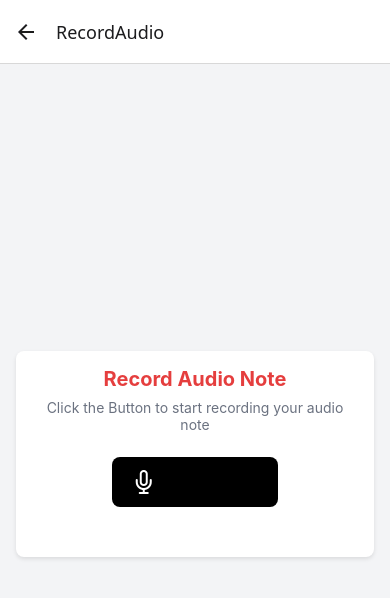
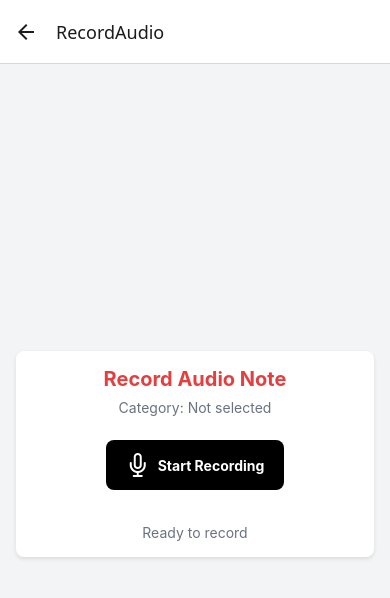
Before and after one commit to JorgeRodriguez5167/Frontend-Study-App, a React Native app: screen /RecordAudio in a window 390 px wide. Shown: the top 598 px of the page. Built offline with nearby package versions, Linux system fonts and the light colour scheme.

Commit message:
Update RecordAudioScreen.js

```diff
--- a/RecordAudioScreen.js
+++ b/RecordAudioScreen.js
@@ -1,141 +1,134 @@
-import React, { useState, useRef, useEffect } from 'react';
-import {
-  Text,
-  View,
-  TouchableOpacity,
-  StyleSheet,
-  Alert,
-  Modal,
-  SafeAreaView,
-  ScrollView,
-  ActivityIndicator,
-} from 'react-native';
+import React, { useState, useEffect } from 'react';
+import { View, Text, TouchableOpacity, ScrollView, StyleSheet, ActivityIndicator, Modal, Alert, Platform } from 'react-native';
+import * as FileSystem from 'expo-file-system';
 import { Audio } from 'expo-av';
-import { useNavigation } from '@react-navigation/native';
 import Icon from 'react-native-vector-icons/Feather';
+
+const BACKEND_URL = 'https://backend-study-app-production.up.railway.app';
 
 export default function RecordAudioScreen() {
   const [isRecording, setIsRecording] = useState(false);
-  const [recording, setRecording] = useState(null);
   const [audioUri, setAudioUri] = useState(null);
-  const [sound, setSound] = useState(null);
+  const [transcription, setTranscription] = useState('');
+  const [summary, setSummary] = useState('');
+  const [uploading, setUploading] = useState(false);
+  const [summarizing, setSummarizing] = useState(false);
+  const [sound, setSound] = useState();
   const [showCategoryModal, setShowCategoryModal] = useState(false);
-  const [selectedCategory, setSelectedCategory] = useState(null);
-  const [showConfirmModal, setShowConfirmModal] = useState(false);
-  const [transcription, setTranscription] = useState(null);
-  const [uploading, setUploading] = useState(false);
-
-  const navigation = useNavigation();
-  const categoryOptions = ['Health', 'Biology', 'Arts', 'English', 'History'];
-
-  const requestMicPermission = async () => {
-    const { status } = await Audio.requestPermissionsAsync();
-    if (status !== 'granted') {
-      Alert.alert('Permission required', 'Microphone access is needed to record audio.');
-      return false;
-    }
-    return true;
-  };
+  const [selectedCategory, setSelectedCategory] = useState('');
 
   const startRecording = async () => {
-    const hasPermission = await requestMicPermission();
-    if (!hasPermission) return;
+    try {
+      setTranscription('');
+      setSummary('');
+      const permission = await Audio.requestPermissionsAsync();
+      if (!permission.granted) throw new Error('Permission to access microphone is required');
 
-    try {
       await Audio.setAudioModeAsync({
         allowsRecordingIOS: true,
-        playsInSilentModeIOS: true
+        playsInSilentModeIOS: true,
       });
-      const newRecording = new Audio.Recording();
-      await newRecording.prepareToRecordAsync(Audio.RECORDING_OPTIONS_PRESET_HIGH_QUALITY);
-      await newRecording.startAsync();
-      setRecording(newRecording);
-      setIsRecording(true);
-    } catch (error) {
-      console.error('Failed to start recording', error);
+
+      const { recording } = await Audio.Recording.createAsync(Audio.RecordingOptionsPresets.HIGH_QUALITY);
+      setIsRecording(recording);
+    } catch (err) {
+      console.error('Failed to start recording', err);
+      Alert.alert('Error', 'Failed to start recording.');
     }
   };
 
   const stopRecording = async () => {
-    if (!recording) return;
     try {
-      await recording.stopAndUnloadAsync();
-      const uri = recording.getURI();
+      await isRecording.stopAndUnloadAsync();
+      const uri = isRecording.getURI();
       setAudioUri(uri);
-      setRecording(null);
+    } catch (err) {
+      console.error('Failed to stop recording', err);
+      Alert.alert('Error', 'Failed to stop recording.');
+    } finally {
       setIsRecording(false);
-      setShowConfirmModal(true);
-    } catch (error) {
-      console.error('Failed to stop recording', error);
     }
   };
 
   const playRecording = async () => {
     if (!audioUri) return;
-    try {
-      const { sound: newSound } = await Audio.Sound.createAsync({ uri: audioUri });
-      setSound(newSound);
-      await newSound.playAsync();
-    } catch (error) {
-      console.error('Error playing sound', error);
-    }
+    const { sound } = await Audio.Sound.createAsync({ uri: audioUri });
+    setSound(sound);
+    await sound.playAsync();
   };
 
-  const transcribeRecording = async () => {
+  const handleCategorySelect = (category) => {
+    setSelectedCategory(category);
+    setShowCategoryModal(false);
+    startRecording();
+  };
+
+  const transcribeAudio = async () => {
     if (!audioUri) return;
     setUploading(true);
-    setTranscription(null);
+    setTranscription('');
+
     try {
-      const response = await fetch(audioUri);
-      const audioBlob = await response.blob();
-      const file = new File([audioBlob], 'recorded_audio.wav', {
-        type: 'audio/wav',
-      });
+      let response;
+      if (Platform.OS === 'web') {
+        const blob = await (await fetch(audioUri)).blob();
         const formData = new FormData();
-      formData.append('file', file);
-
-      const res = await fetch('https://backend-study-app-production.up.railway.app/transcribe?stream=false', {
+        formData.append('file', new File([blob], 'recording.wav', { type: 'audio/wav' }));
+        response = await fetch(`${BACKEND_URL}/transcribe?stream=false`, {
           method: 'POST',
           body: formData,
         });
+      } else {
+        const result = await FileSystem.uploadAsync(`${BACKEND_URL}/transcribe?stream=false`, audioUri, {
+          fieldName: 'file',
+          httpMethod: 'POST',
+          uploadType: FileSystem.FileSystemUploadType.MULTIPART,
+          mimeType: 'audio/m4a',
+        });
+        response = {
+          json: async () => JSON.parse(result.body),
+        };
+      }
 
-      if (!res.ok) throw new Error('Transcription failed');
-
-      const data = await res.json();
-      setTranscription(data.transcription);
-
-      // 🚀 Send transcription and selected category to HomeScreen
-      navigation.navigate('HomeScreen', {
-        transcribedText: data.transcription,
-        category: selectedCategory,
-      });
-
-    } catch (error) {
-      console.error('Upload or transcription error:', error);
-      Alert.alert('Error', 'Failed to transcribe the audio.');
+      const data = await response.json();
+      console.log('📝 Transcribe response:', data);
+      setTranscription(data.transcription || '');
+    } catch (err) {
+      console.error('Transcription failed', err);
+      Alert.alert('Error', 'Failed to transcribe audio.');
     } finally {
       setUploading(false);
     }
   };
 
-  const handleConfirmAnswer = (answer) => {
-    setShowConfirmModal(false);
-    if (answer === 'no') {
-      setAudioUri(null);
+  const summarizeText = async () => {
+    if (!transcription) return;
+    setSummarizing(true);
+
+    try {
+      const response = await fetch(`${BACKEND_URL}/summarize`, {
+        method: 'POST',
+        headers: { 'Content-Type': 'application/json' },
+        body: JSON.stringify({ text: transcription }),
+      });
+
+      const data = await response.json();
+      setSummary(data.summary);
+    } catch (err) {
+      console.error('Summarization failed', err);
+      Alert.alert('Error', 'Failed to summarize the note.');
+    } finally {
+      setSummarizing(false);
     }
   };
 
-  useEffect(() => {
-    return sound ? () => sound.unloadAsync() : undefined;
-  }, [sound]);
-
   return (
-    <SafeAreaView style={styles.container}>
+    <View style={styles.container}>
       <View style={styles.content}>
         <View style={styles.card}>
           <View style={styles.cardHeader}>
             <Text style={styles.cardTitle}>Record Audio Note</Text>
-            <Text style={styles.cardDescription}>Click the Button to start recording your audio note</Text>
+            <Text style={styles.cardDescription}>Category: {selectedCategory || 'Not selected'}</Text>
           </View>
 
           <View style={styles.recordingContainer}>
@@ -157,142 +150,83 @@ export default function RecordAudioScreen() {
                   <Icon name="play" size={24} color="white" />
                   <Text style={styles.buttonText}>Replay Audio</Text>
                 </TouchableOpacity>
-
-                <TouchableOpacity style={styles.replayButton} onPress={transcribeRecording}>
+                <TouchableOpacity style={styles.recordButton} onPress={transcribeAudio}>
                   <Icon name="upload" size={24} color="white" />
                   <Text style={styles.buttonText}>Transcribe</Text>
                 </TouchableOpacity>
+                <TouchableOpacity
+                  style={[styles.stopButton, { backgroundColor: summarizing || !transcription ? '#999' : '#e53e3e' }]}
+                  disabled={!transcription || summarizing}
+                  onPress={summarizeText}
+                >
+                  <Icon name="book-open" size={24} color="white" />
+                  <Text style={styles.buttonText}>Summarize</Text>
+                </TouchableOpacity>
               </>
             )}
+          </View>
 
-            {/* Display Transcription When Ready */}
-            {uploading && <ActivityIndicator size="large" color="#e53e3e" />}
-            {transcription && (
-              <ScrollView style={styles.transcriptionBox}>
-                <Text style={{ color: '#1f2937' }}>{transcription}</Text>
+          {uploading && <ActivityIndicator size="large" color="#2196F3" style={{ marginVertical: 10 }} />}
+          {transcription !== '' && (
+            <ScrollView
+            style={{ padding: 16 }}
+            contentContainerStyle={{ flexGrow: 1, alignItems: 'flex-start' }}
+  >
+            <Text style={styles.modalTitle}>Transcription:</Text>
+            <Text>{transcription}</Text>
           </ScrollView>
+
           )}
+
+          {summary !== '' && (
+            <ScrollView
+            style={{ padding: 16 }}
+            contentContainerStyle={{ flexGrow: 1, alignItems: 'flex-start' }}  // Or center, stretch, etc.
+          >
+            <Text style={styles.modalTitle}>Summary:</Text>
+            <Text>{summary}</Text>
+          </ScrollView>
+
+          )}
+
+          <Text style={styles.statusText}>
+            {isRecording ? "Recording in progress..." : audioUri ? "Recording saved. Ready to replay." : "Ready to record"}
+          </Text>
         </View>
       </View>
+
+      <Modal transparent visible={showCategoryModal} animationType="fade">
+        <View style={styles.modalOverlay}>
+          <View style={styles.modalContent}>
+            <Text style={styles.modalTitle}>Please choose the section for your notes:</Text>
+            {['Health', 'Biology', 'Arts', 'English', 'History'].map((section) => (
+              <TouchableOpacity key={section} style={styles.sectionButton} onPress={() => handleCategorySelect(section)}>
+                <Text style={styles.sectionButtonText}>{section}</Text>
+              </TouchableOpacity>
+            ))}
           </View>
-    </SafeAreaView>
+        </View>
+      </Modal>
+    </View>
   );
 }
+
 const styles = StyleSheet.create({
-  container: {
-    flex: 1,
-    backgroundColor: '#f3f4f6'
-  },
-  content: {
-    flex: 1,
-    padding: 16,
-    justifyContent: 'center'
-  },
-  card: {
-    backgroundColor: 'white',
-    borderRadius: 8,
-    padding: 16,
-    shadowColor: '#000',
-    shadowOffset: { width: 0, height: 2 },
-    shadowOpacity: 0.1,
-    shadowRadius: 4,
-    elevation: 2,
-  },
-  cardHeader: {
-    alignItems: 'center',
-    marginBottom: 24
-  },
-  cardTitle: {
-    fontSize: 20,
-    fontWeight: 'bold',
-    color: '#e53e3e',
-    marginBottom: 8
-  },
-  cardDescription: {
-    fontSize: 14,
-    color: '#6b7280',
-    textAlign: 'center'
-  },
-  recordingContainer: {
-    alignItems: 'center',
-    marginBottom: 24
-  },
-  recordButton: {
-    backgroundColor: 'black',
-    flexDirection: 'row',
-    alignItems: 'center',
-    justifyContent: 'center',
-    paddingVertical: 12,
-    paddingHorizontal: 20,
-    borderRadius: 8,
-    marginBottom: 10,
-  },
-  stopButton: {
-    backgroundColor: '#e53e3e',
-    flexDirection: 'row',
-    alignItems: 'center',
-    justifyContent: 'center',
-    paddingVertical: 12,
-    paddingHorizontal: 20,
-    borderRadius: 8,
-    marginBottom: 10,
-  },
-  replayButton: {
-    backgroundColor: '#000000',
-    flexDirection: 'row',
-    alignItems: 'center',
-    justifyContent: 'center',
-    paddingVertical: 12,
-    paddingHorizontal: 20,
-    borderRadius: 8,
-    marginBottom: 10,
-  },
-
-  buttonSpacing: {
-    marginTop: 16,
-  },
-  statusText: {
-    textAlign: 'center',
-    color: '#6b7280',
-    fontSize: 14
-  },
-  modalOverlay: {
-    flex: 1,
-    backgroundColor: 'rgba(0,0,0,0.5)',
-    justifyContent: 'center',
-    alignItems: 'center'
-  },
-  modalContent: {
-    backgroundColor: 'white',
-    borderRadius: 10,
-    padding: 24,
-    width: '80%',
-    alignItems: 'center'
-  },
-  modalTitle: {
-    fontSize: 18,
-    fontWeight: 'bold',
-    marginBottom: 16,
-    textAlign: 'center'
-  },
-  sectionButton: {
-    backgroundColor: '#1f2937',
-    paddingVertical: 10,
-    paddingHorizontal: 24,
-    borderRadius: 8,
-    marginVertical: 6,
-    width: '100%',
-    alignItems: 'center',
-  },
-  sectionButtonText: {
-    color: 'white',
-    fontWeight: 'bold'
-  },
-  transcriptionBox: {
-    maxHeight: 200,
-    marginTop: 10,
-    backgroundColor: '#fff',
-    padding: 10,
-    borderRadius: 6
-  },
+  container: { flex: 1, backgroundColor: "#f3f4f6" },
+  content: { flex: 1, padding: 16, justifyContent: "center" },
+  card: { backgroundColor: "white", borderRadius: 8, padding: 16, shadowColor: "#000", shadowOffset: { width: 0, height: 2 }, shadowOpacity: 0.1, shadowRadius: 4, elevation: 2 },
+  cardHeader: { alignItems: "center", marginBottom: 24 },
+  cardTitle: { fontSize: 20, fontWeight: "bold", color: "#e53e3e", marginBottom: 8 },
+  cardDescription: { fontSize: 14, color: "#6b7280", textAlign: "center" },
+  recordingContainer: { alignItems: "center", marginBottom: 24 },
+  recordButton: { backgroundColor: "black", flexDirection: "row", alignItems: "center", justifyContent: "center", paddingVertical: 12, paddingHorizontal: 20, borderRadius: 8, marginBottom: 10 },
+  stopButton: { backgroundColor: "#e53e3e", flexDirection: "row", alignItems: "center", justifyContent: "center", paddingVertical: 12, paddingHorizontal: 20, borderRadius: 8, marginBottom: 10 },
+  replayButton: { backgroundColor: "#000000", flexDirection: "row", alignItems: "center", justifyContent: "center", paddingVertical: 12, paddingHorizontal: 20, borderRadius: 8 },
+  buttonText: { color: "white", fontWeight: "bold", marginLeft: 8 },
+  statusText: { textAlign: "center", color: "#6b7280", fontSize: 14 },
+  modalOverlay: { flex: 1, backgroundColor: "rgba(0,0,0,0.5)", justifyContent: "center", alignItems: "center" },
+  modalContent: { backgroundColor: "white", borderRadius: 10, padding: 24, width: "80%", alignItems: "center", marginBottom: 16 },
+  modalTitle: { fontSize: 18, fontWeight: "bold", marginBottom: 16, textAlign: "center" },
+  sectionButton: { backgroundColor: "#1f2937", paddingVertical: 10, paddingHorizontal: 24, borderRadius: 8, marginVertical: 6, width: "100%", alignItems: "center" },
+  sectionButtonText: { color: "white", fontWeight: "bold" },
 });
```
Lines whose indentation alone changed are shown as unchanged.
